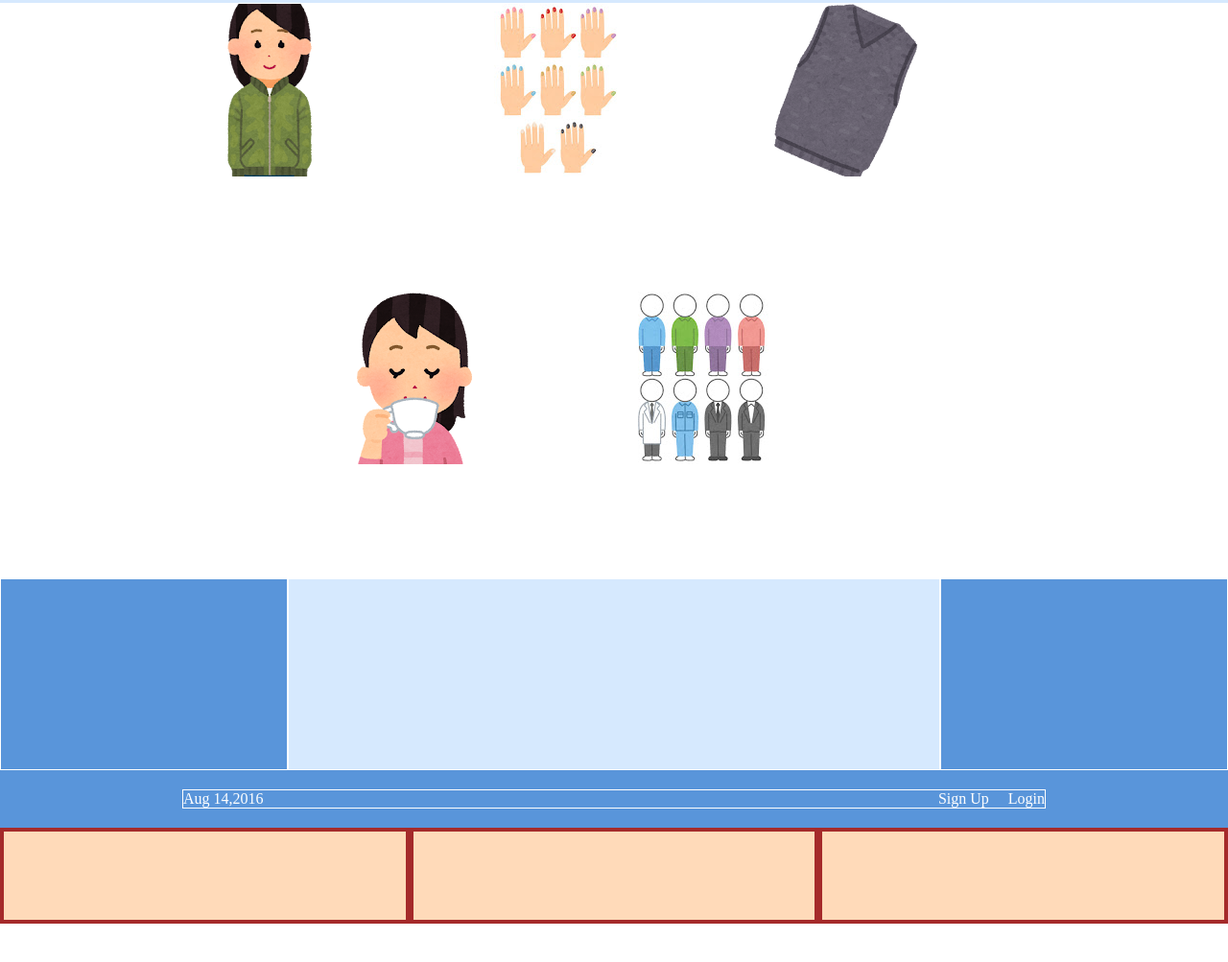
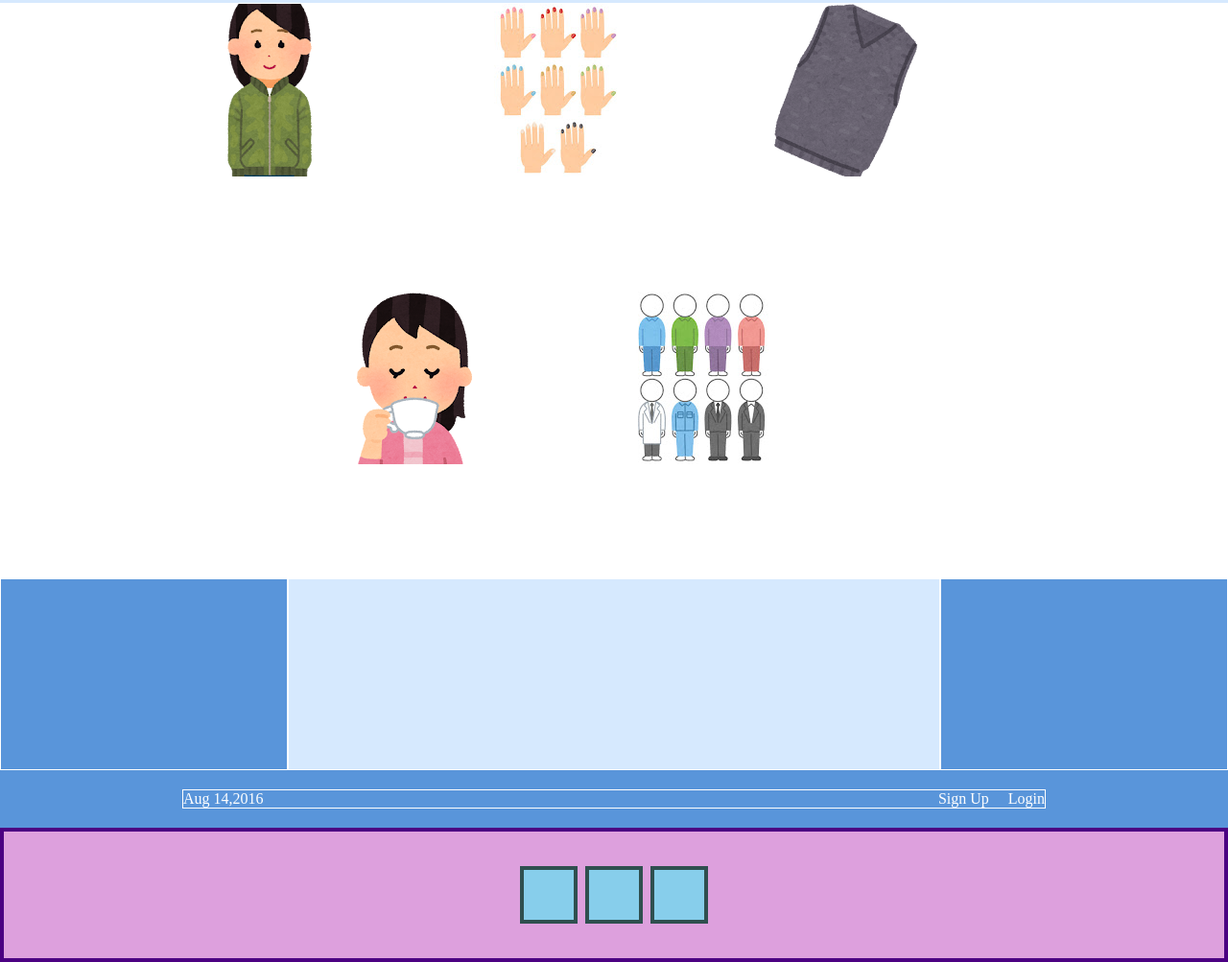
Before and after one commit to suda-design/Flexbox-Lesson, a plain HTML site: page index.html in a window 1280 px wide. Shown: the part 359-1362 px from the top of the page at 96% size. Before the commit the page ends 1322 px from the top, so only its background shows below. Drawn offline with Linux system fonts and the light colour scheme.

Commit message:
Finished the section

```diff
--- a/index.html
+++ b/index.html
@@ -54,10 +54,10 @@
         <div class="login">Login</div>
       </div>
     </div>
-    <div class="flex-container">
-      <div class="one"></div>
-      <div class="two"></div>
-      <div class="three"></div>
+    <div class="container">
+      <div class="item"></div>
+      <div class="item"></div>
+      <div class="item"></div>
     </div>
   </body>
 </html>
--- a/styles.css
+++ b/styles.css
@@ -108,23 +108,20 @@
   margin-left: auto;
 }
 
-.flex-container {
+.container {
+  height: 140px;
+  padding: 16px;
+  background: plum;
+  border: 4px solid indigo;
   display: flex;
+  justify-content: center;
+  align-items: center;
+  gap: 8px;
 }
 
-.flex-container {
-  display: flex;
+.item {
+  width: 60px;
+  height: 60px;
+  border: 4px solid darkslategray;
+  background: skyblue;
 }
-
-/* this selector selects all divs inside of .flex-container */
-.flex-container div {
-  background: peachpuff;
-  border: 4px solid brown;
-  height: 100px;
-  width: 250px;
-  flex: 1 1 auto;
-}
-
-.flex-container .two {
-  flex-shrink: 0;
-}
```
